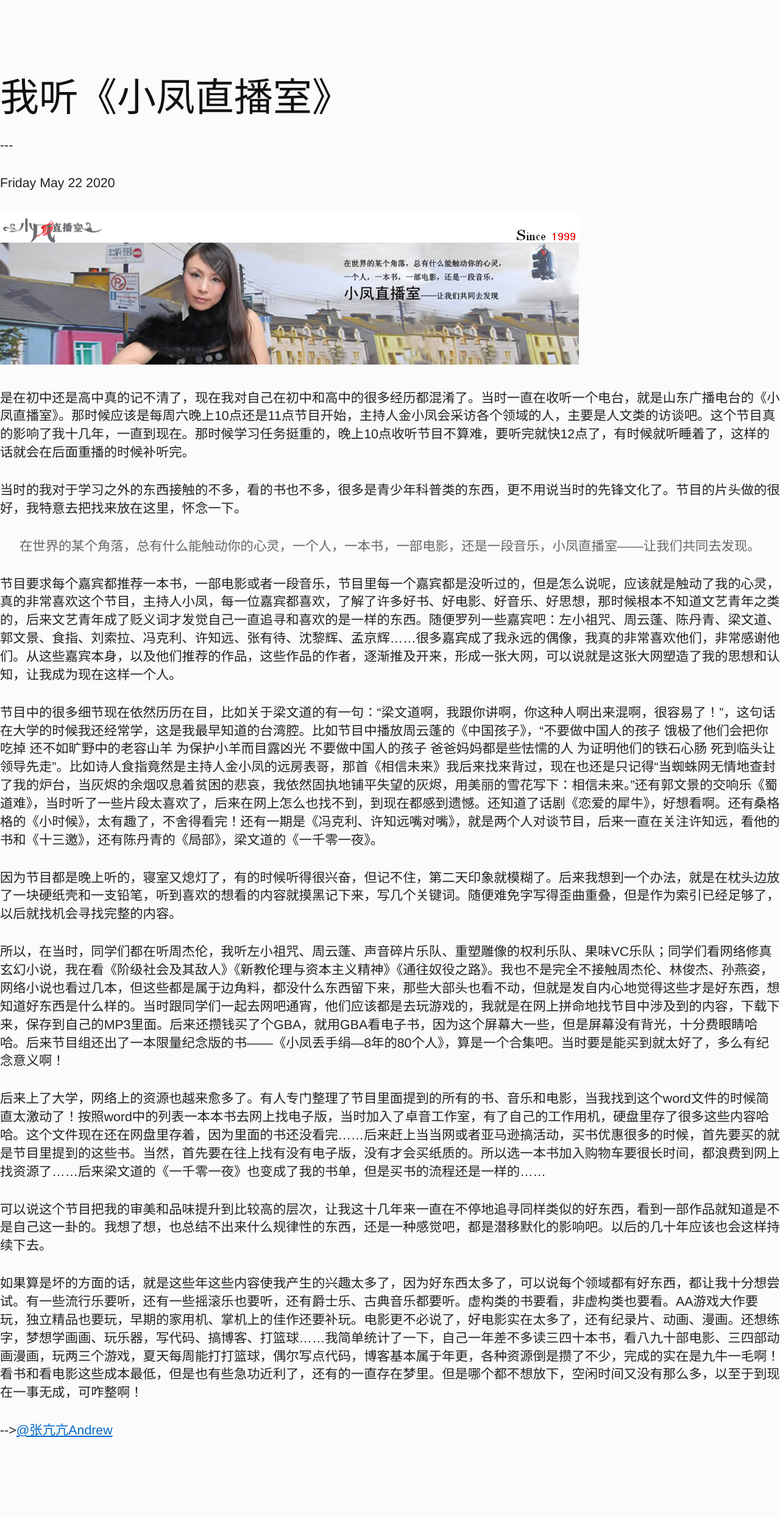
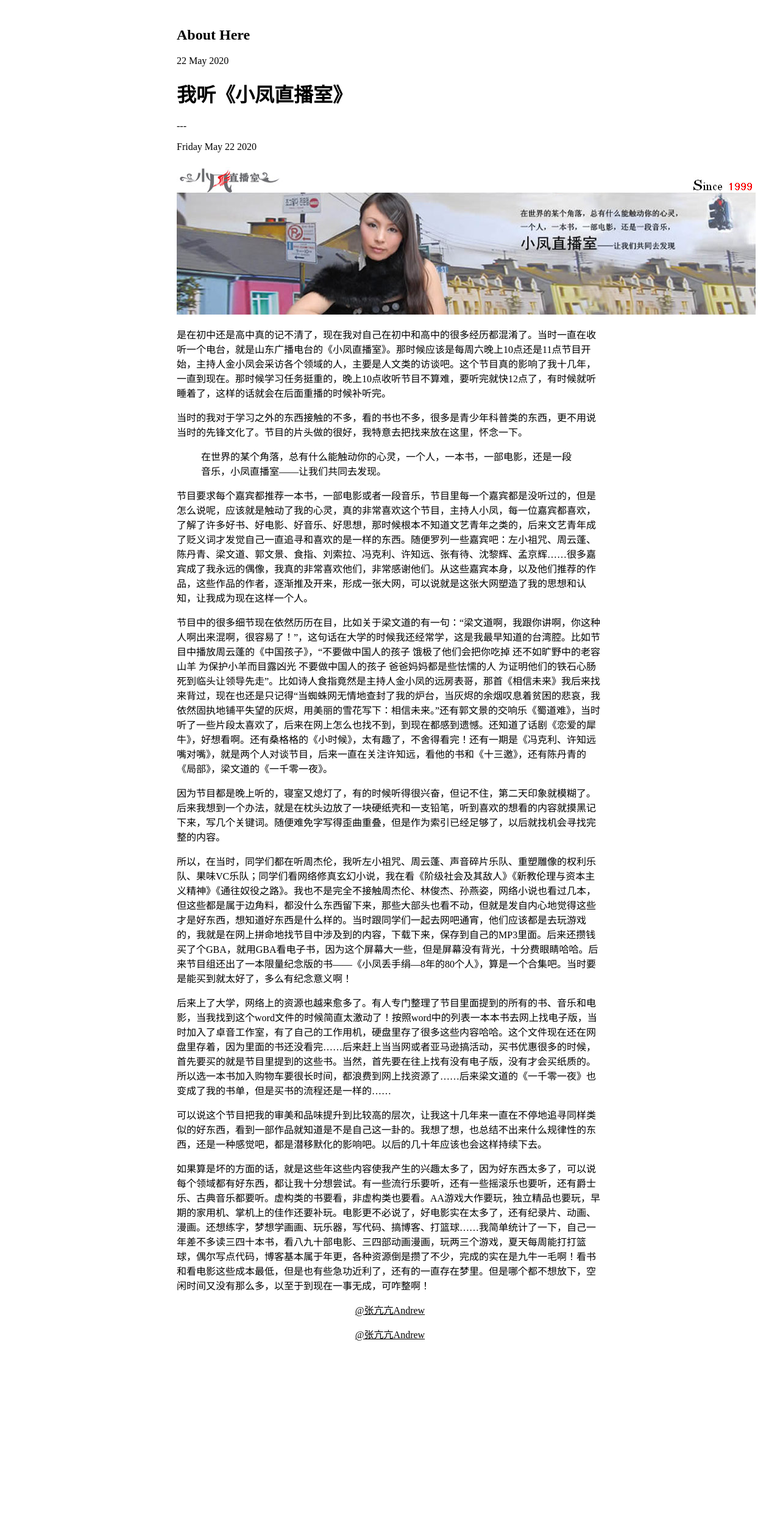
Before and after one commit to zkkandrew/blog-github, a Jekyll site: the page built from _posts/2020-5-22-我听小凤直播室.html, in a window 1280 px wide. Shown: the whole page at 61% size. Built offline with Jekyll 4.4.1, drawn with Linux system fonts in a browser that asks for light colours; comment, search, counter and statistics services are not loaded; after the commit the page ends 2240 px from its top, so only the background shows below that.

Commit message:
change the style to default.html
use the style defined in default.html instead of style.css

```diff
--- a/_posts/2020-5-22-我听小凤直播室.html
+++ b/_posts/2020-5-22-我听小凤直播室.html
@@ -1,12 +1,10 @@
-<!DOCTYPE html>
-<html>
-	<head>
-		<meta name="viewport" content="width=device-width, initial-scale=1.0">
-		<meta charset="utf-8" />
-		<link rel="stylesheet" type="text/css" href="https://raw.githubusercontent.com/zkkandrew/blog-github/gh-pages/css/style.css" />
-		<title>我听《小凤直播室》</title>
-	</head>
-<body>
+---
+layout: default
+title: About Here
+---
+<h2>{{ page.title }}</h2>
+<p>{{ page.date | date_to_string }}</p>
+
 <h1>我听《小凤直播室》</h1>
 
 <p>---</p>
@@ -37,7 +35,4 @@
 
 <p>如果算是坏的方面的话，就是这些年这些内容使我产生的兴趣太多了，因为好东西太多了，可以说每个领域都有好东西，都让我十分想尝试。有一些流行乐要听，还有一些摇滚乐也要听，还有爵士乐、古典音乐都要听。虚构类的书要看，非虚构类也要看。AA游戏大作要玩，独立精品也要玩，早期的家用机、掌机上的佳作还要补玩。电影更不必说了，好电影实在太多了，还有纪录片、动画、漫画。还想练字，梦想学画画、玩乐器，写代码、搞博客、打篮球……我简单统计了一下，自己一年差不多读三四十本书，看八九十部电影、三四部动画漫画，玩两三个游戏，夏天每周能打打篮球，偶尔写点代码，博客基本属于年更，各种资源倒是攒了不少，完成的实在是九牛一毛啊！看书和看电影这些成本最低，但是也有些急功近利了，还有的一直存在梦里。但是哪个都不想放下，空闲时间又没有那么多，以至于到现在一事无成，可咋整啊！</p>
 
-<p>--><a href="http://weibo.com/u/1736799387" title="新浪微博">@张亢亢Andrew</a></p>
-
-</body>
-</html>
+<p><center><a href="http://weibo.com/u/1736799387" title="新浪微博">@张亢亢Andrew</a></center></p>
--- a/css/style.css
+++ b/css/style.css
@@ -1,9 +1,3 @@
-/*
-	Helvetica Neue
-
-	Demo css to show basic, more technical styling
-
-	Visit http://www.ulysses.app/styles for full reference
 
 */
 
```
